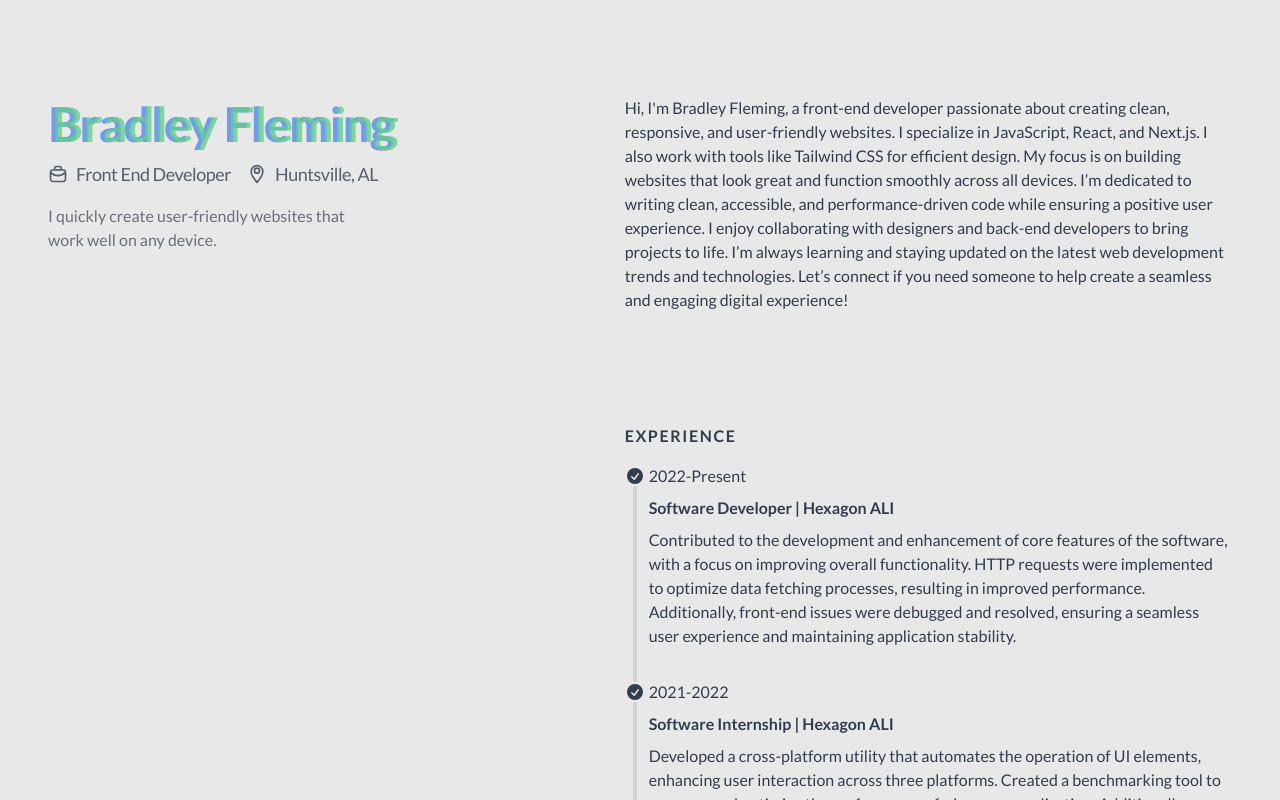
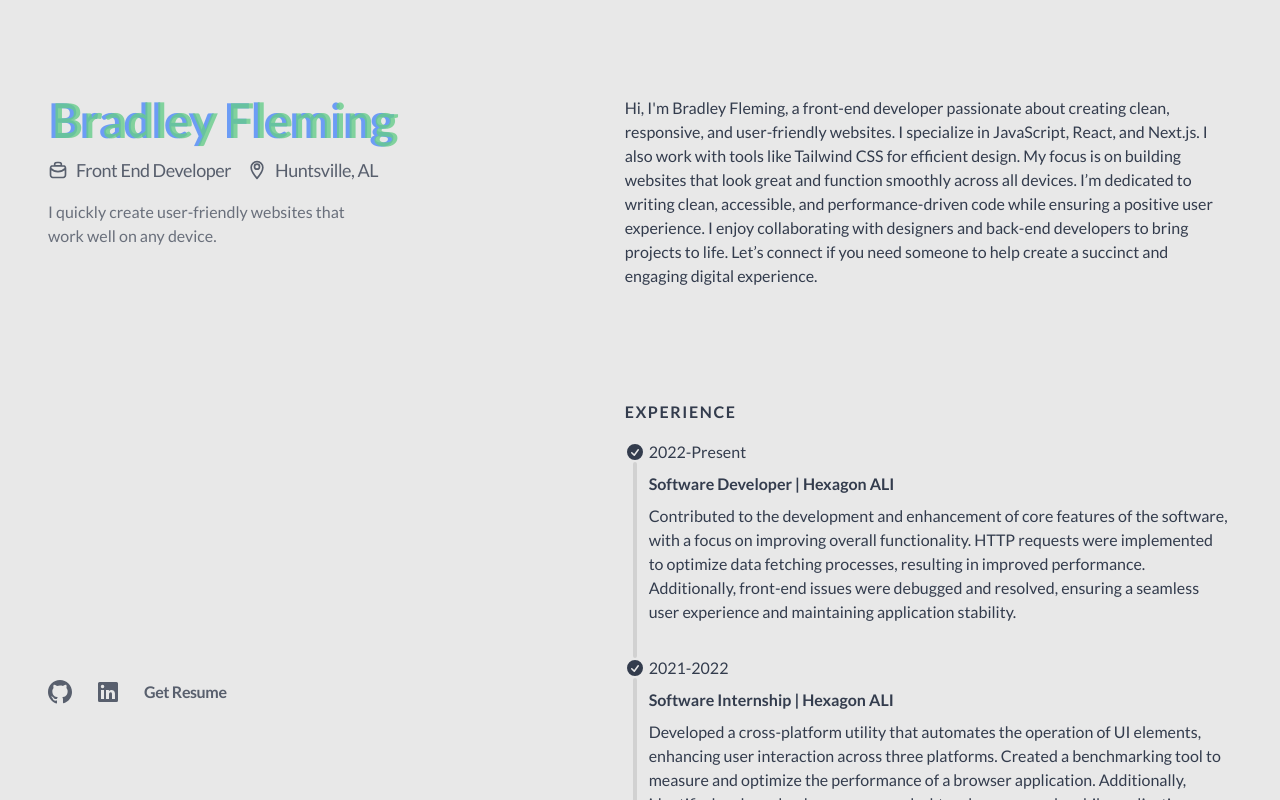
Before and after one commit to bradleycfleming/Personal-Portfolio, a Next.js app: page / in a window 1280 px wide. Shown: the top 800 px of the page. Built offline with nearby package versions, Linux system fonts and the light colour scheme.

Commit message:
Links and scroll bug fix

```diff
--- a/app/components/Experience.js
+++ b/app/components/Experience.js
@@ -22,7 +22,15 @@ const Experience = (props) => {
       </div>
       <div className="timeline-end">
         <h1 className="font-bold mb-2">
-          {props.title} | <Link className="hover:text-primary transition" href={props.link}  target="_blank">{props.company}</Link>
+          {props.title} |
+          <Link
+            className="hover:text-primary transition"
+            href={props.link}
+            rel="noopener noreferrer"
+            target="_blank"
+          >
+            {props.company}
+          </Link>
         </h1>
         <p className="mb-6">{props.description}</p>
       </div>
--- a/app/page.js
+++ b/app/page.js
@@ -1,12 +1,16 @@
 "use client";
 import Experience from "./components/Experience";
+import Link from "next/link";
 
 export default function Home() {
   return (
     <div className="bg-base-200 antialiased">
       <div className="mx-auto min-h-screen max-w-screen-xl px-6 py-12 md:px-12 md:py-16 lg:py-0">
         <div className="lg:flex lg:justify-between lg:gap-4">
-          <div className="flex flex-col lg:w-[48%] lg:py-24 lg:top-1 lg:flex lg:max-h-screen lg:sticky">
+          {/* Header */}
+          <div className="flex flex-col justify-between lg:w-[48%] lg:py-24 lg:top-0 lg:flex lg:max-h-screen lg:sticky">
+            {/* Title and Subtitle */}
+            <div>
               <div className="relative">
                 <h1 className="md:text-5xl text-4xl font-bold text-secondary/70 absolute top-0 left-0">
                   Bradley Fleming
@@ -60,8 +64,55 @@ export default function Home() {
                 device.
               </p>
             </div>
+            {/* Links */}
+            <div className="flex flex-row flex-start mt-6">
+              <Link
+                href="https://github.com/bradleycfleming"
+                target="_blank"
+                rel="noopener noreferrer"
+                title="GitHub"
+                className="mr-6"
+              >
+                <svg
+                  className="text-base-content/80 h-6 w-6 hover:fill-primary/70 transition"
+                  fill="currentColor"
+                  viewBox="0 0 24 24"
+                  xmlns="http://www.w3.org/2000/svg"
+                >
+                  <path d="M12 0C5.37 0 0 5.37 0 12c0 5.3 3.438 9.8 8.207 11.387.6.113.793-.26.793-.577v-2.234c-3.338.726-4.042-1.61-4.042-1.61-.546-1.387-1.333-1.756-1.333-1.756-1.09-.746.083-.73.083-.73 1.205.084 1.838 1.237 1.838 1.237 1.07 1.835 2.807 1.305 3.492.997.107-.774.42-1.305.763-1.605-2.665-.305-5.467-1.333-5.467-5.93 0-1.31.468-2.382 1.236-3.222-.123-.303-.535-1.524.117-3.176 0 0 1.008-.322 3.3 1.23a11.48 11.48 0 0 1 3.003-.403c1.02.005 2.045.137 3.003.403 2.29-1.552 3.297-1.23 3.297-1.23.653 1.653.241 2.874.118 3.176.77.84 1.235 1.912 1.235 3.222 0 4.61-2.807 5.623-5.48 5.92.43.37.823 1.102.823 2.222v3.293c0 .32.192.694.8.577C20.565 21.797 24 17.297 24 12c0-6.63-5.37-12-12-12z" />
+                </svg>
+              </Link>
+              <Link
+                href="https://www.linkedin.com/in/bradley-fleming-53a734167/"
+                target="_blank"
+                rel="noopener noreferrer"
+                title="LinkedIn"
+                className="mr-6"
+              >
+                <svg
+                  className="text-base-content/80 h-6 w-6 hover:fill-primary/70 transition"
+                  fill="currentColor"
+                  viewBox="0 0 24 24"
+                  xmlns="http://www.w3.org/2000/svg"
+                >
+                  <path d="M20.5 2h-17A1.5 1.5 0 002 3.5v17A1.5 1.5 0 003.5 22h17a1.5 1.5 0 001.5-1.5v-17A1.5 1.5 0 0020.5 2zM8 19H5v-9h3zM6.5 8.25A1.75 1.75 0 118.3 6.5a1.78 1.78 0 01-1.8 1.75zM19 19h-3v-4.74c0-1.42-.6-1.93-1.38-1.93A1.74 1.74 0 0013 14.19a.66.66 0 000 .14V19h-3v-9h2.9v1.3a3.11 3.11 0 012.7-1.4c1.55 0 3.36.86 3.36 3.66z" />
+                </svg>
+              </Link>
+              <Link
+                href="https://bradleyflem.ing/BradleyFleming.pdf"
+                target="_blank"
+                rel="noopener noreferrer"
+                className="text-medium font-bold tracking-tight text-base-content/80 hover:text-primary/70 transition mr-6"
+              >
+                Get Resume
+              </Link>
+            </div>
+          </div>
           <main className="pt-24 lg:w-[52%] lg:py-24">
-            <section id="about" className="flex flex-col flex-start mb-16 md:mb-20 lg:mb-28">
+            <section
+              id="about"
+              className="flex flex-col flex-start mb-16 md:mb-20 lg:mb-28"
+            >
               <h1 className="text-medium font-bold uppercase tracking-widest text-base-content lg:sr-only mb-3">
                 About
               </h1>
@@ -74,20 +125,21 @@ export default function Home() {
                 all devices. I’m dedicated to writing clean, accessible, and
                 performance-driven code while ensuring a positive user
                 experience. I enjoy collaborating with designers and back-end
-                developers to bring projects to life. I’m always learning and
-                staying updated on the latest web development trends and
-                technologies. Let’s connect if you need someone to help create a
-                seamless and engaging digital experience!
+                developers to bring projects to life. Let’s connect if you need
+                someone to help create a succinct and engaging digital experience.
               </p>
             </section>
-            <section id="experience" className="flex flex-col flex-start mb-16 md:mb-20 lg:mb-28">
+            <section
+              id="experience"
+              className="flex flex-col flex-start mb-16 md:mb-20 lg:mb-28"
+            >
               <h1 className="text-medium font-bold uppercase tracking-widest text-base-content mb-3">
                 Experience
               </h1>
               <ul className="timeline timeline-vertical timeline-compact text-base-content">
                 <Experience
                   title="Software Developer"
-                  company="Hexagon ALI"
+                  company=" Hexagon ALI"
                   link="https://hexagon.com/company/divisions/asset-lifecycle-intelligence"
                   year="2022-Present"
                   start="true"
@@ -95,21 +147,21 @@ export default function Home() {
                 />
                 <Experience
                   title="Software Internship"
-                  company="Hexagon ALI"
+                  company=" Hexagon ALI"
                   link="https://hexagon.com/company/divisions/asset-lifecycle-intelligence"
                   year="2021-2022"
                   description="Developed a cross-platform utility that automates the operation of UI elements, enhancing user interaction across three platforms. Created a benchmarking tool to measure and optimize the performance of a browser application. Additionally, identified and resolved errors across desktop, browser, and mobile applications, ensuring a seamless user experience on all devices."
                 />
                 <Experience
-                  title="QA Internship"
-                  company="Siemens EDA"
+                  title="DevOps Internship"
+                  company=" Siemens EDA"
                   link="https://eda.sw.siemens.com/en-US/"
                   year="2020-2021"
                   description="Configured client and server machines running Linux simulations for up to 200 users. Developed a utility in Node.js to classify and log errors from simulation data. Trained new hires to handle server and simulation-related errors to ensure smooth operations."
                 />
                 <Experience
                   title="Teaching Assistant"
-                  company="UAH"
+                  company=" UAH"
                   link="https://www.uah.edu/"
                   year="2019-2020"
                   end="true"
@@ -117,16 +169,22 @@ export default function Home() {
                 />
               </ul>
             </section>
-            <section id="skills" className="flex flex-col flex-start mb-16 md:mb-20 lg:mb-28">
+            {/* <section
+              id="skills"
+              className="flex flex-col flex-start mb-16 md:mb-20 lg:mb-28"
+            >
               <h1 className="text-medium font-bold uppercase tracking-widest text-base-content mb-3">
                 Skills
               </h1>
             </section>
-            <section id="projects" className="flex flex-col flex-start mb-16 md:mb-20 lg:mb-28">
+            <section
+              id="projects"
+              className="flex flex-col flex-start mb-16 md:mb-20 lg:mb-28"
+            >
               <h1 className="text-medium font-bold uppercase tracking-widest text-base-content mb-3">
                 Projects
               </h1>
-            </section>
+            </section> */}
           </main>
         </div>
 
```
Also changed, not shown: 1 other file (tests, documents, lock files or other folders). Lines whose indentation alone changed are shown as unchanged.
